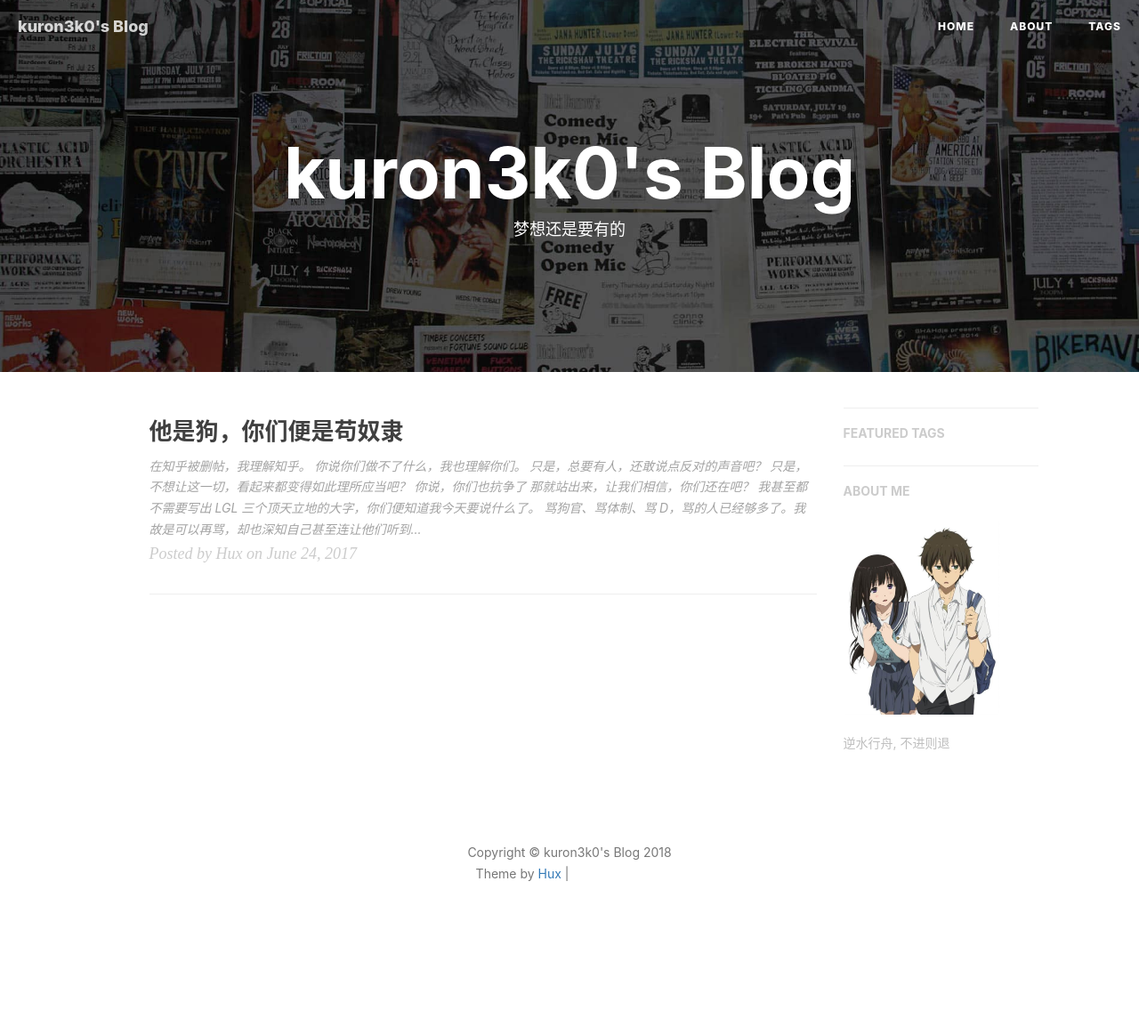
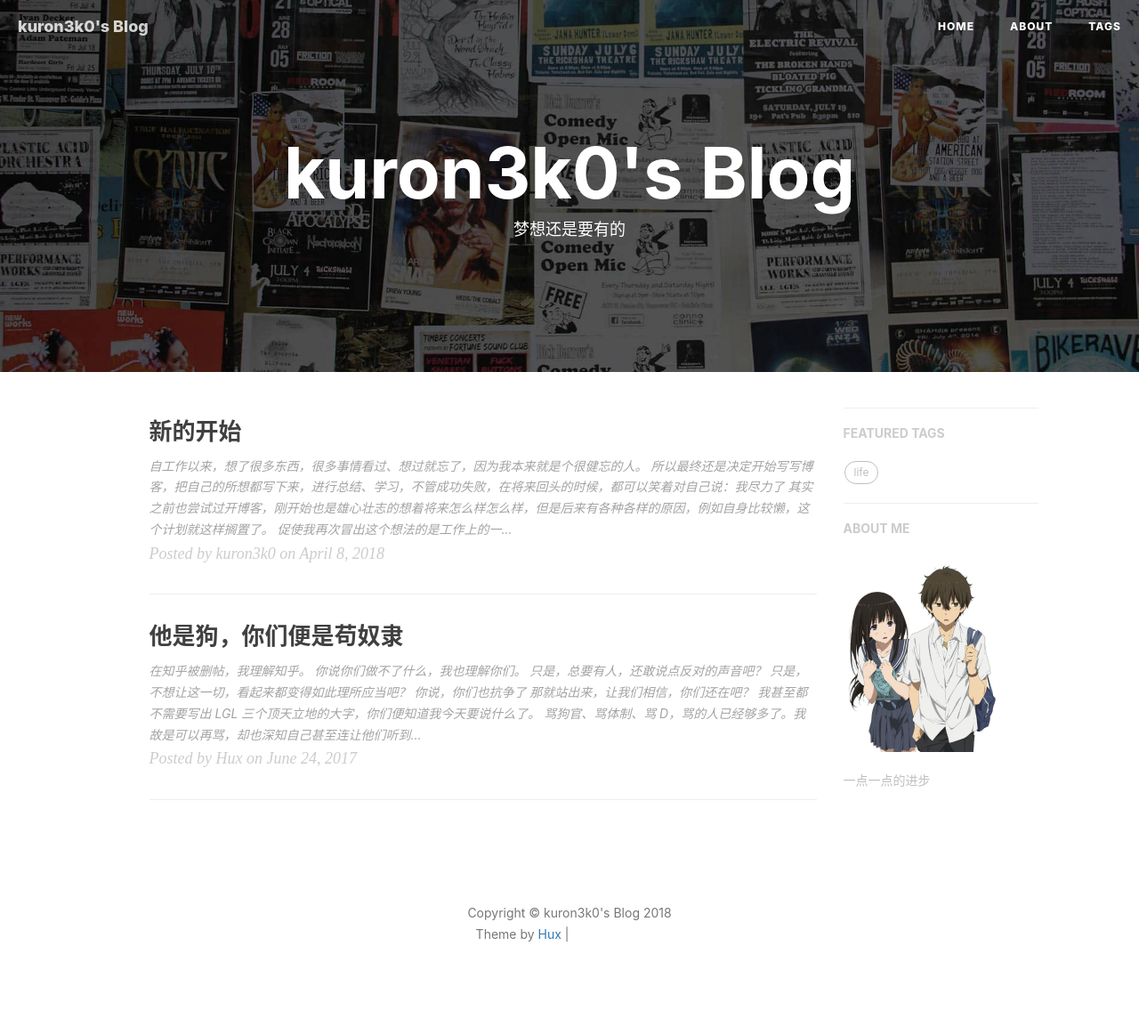
Before and after one commit to kuron3k0/kuron3k0.github.io, a Jekyll site: the page built from index.html, in a window 1280 px wide. Shown: the whole page at 89% size. Built offline with Jekyll 4.4.1, drawn with Linux system fonts in a browser that asks for light colours; nearby versions of some CDN libraries; the list of posts is cut into pages by our own code; comment, search, counter and statistics services are not loaded; before the commit the page ends 1086 px from its top, so only the background shows below that; grey boxes are pictures that could not be loaded.

Commit message:
first start

```diff
--- a/_config.yml
+++ b/_config.yml
@@ -67,14 +67,14 @@ ga_domain: kuron3k0.github.io
 
 # Sidebar settings
 sidebar: true                           # whether or not using Sidebar.
-sidebar-about-description: "逆水行舟, 不进则退"
+sidebar-about-description: "一点一点的进步"
 sidebar-avatar: /img/bingo.jpg      # use absolute URL, seeing it's used in both `/` and `/about/`
 
 
 
 # Featured Tags
 featured-tags: true                     # whether or not using Feature-Tags
-featured-condition-size: 1              # A tag will be featured if the size of it is more than this condition value
+featured-condition-size: 0              # A tag will be featured if the size of it is more than this condition value
 
 
 
--- /dev/null
+++ b/_posts/2018-04-08-start.markdown
@@ -0,0 +1,23 @@
+---
+layout:     post
+title:      "新的开始"
+subtitle:   ""
+date:       2018-04-08 17:40:00
+author:     "kuron3k0"
+header-img: "/img/home-bg-art.jpg"
+tags:
+    - life
+---
+
+> 自工作以来，想了很多东西，很多事情看过、想过就忘了，因为我本来就是个很健忘的人。
+> <br>
+> 所以最终还是决定开始写写博客，把自己的所想都写下来，进行总结、学习，不管成功失败，在将来回头的时候，都可以笑着对自己说：我尽力了
+
+其实之前也尝试过开博客，刚开始也是雄心壮志的想着将来怎么样怎么样，但是后来有各种各样的原因，例如自身比较懒，这个计划就这样搁置了。
+
+促使我再次冒出这个想法的是工作上的一件事情：
+有一次项目组遇到了一个难题，时间非常赶，需要一个会编程、会linux的人来处理，然后我的导师吉哥就尝试着推荐了我，算是临危受命，但是对我来说就是写了一个python脚本，平时也会自己捣鼓这些，自然不成问题。
+事情过后，我就被培训经理鹏哥推荐到了工具开发的工作群里面，之后更是莫名其妙就被选为了"工具达人"，还上了公司专栏。应该很少人会讨厌荣誉，哈哈，我也是个虚荣的人，所以心里有点自得是免不了的。
+一个人拥有荣誉就应该有相应的责任，至少我是这样认为的，但是当被通知要为其他同事进行一次python的培训时，我还是有点懵，因为我突然间发现，我竟然不知道可以讲什么，这不是意味着其实我会的东西少得可怜吗？或者换个说法，我学的东西都是浅尝辄止，并没有深入去研究过。
+
+乐观一点想，很庆幸我在开始工作没多久就这么深刻的认识到这个问题的严重性（为什么大学时没这样想TAT），到此为止吧，这是最后一次这样了，**也是一次新的开始**。
```
Also changed, not shown: _includes/about/zh.md (+4 -2 lines).
